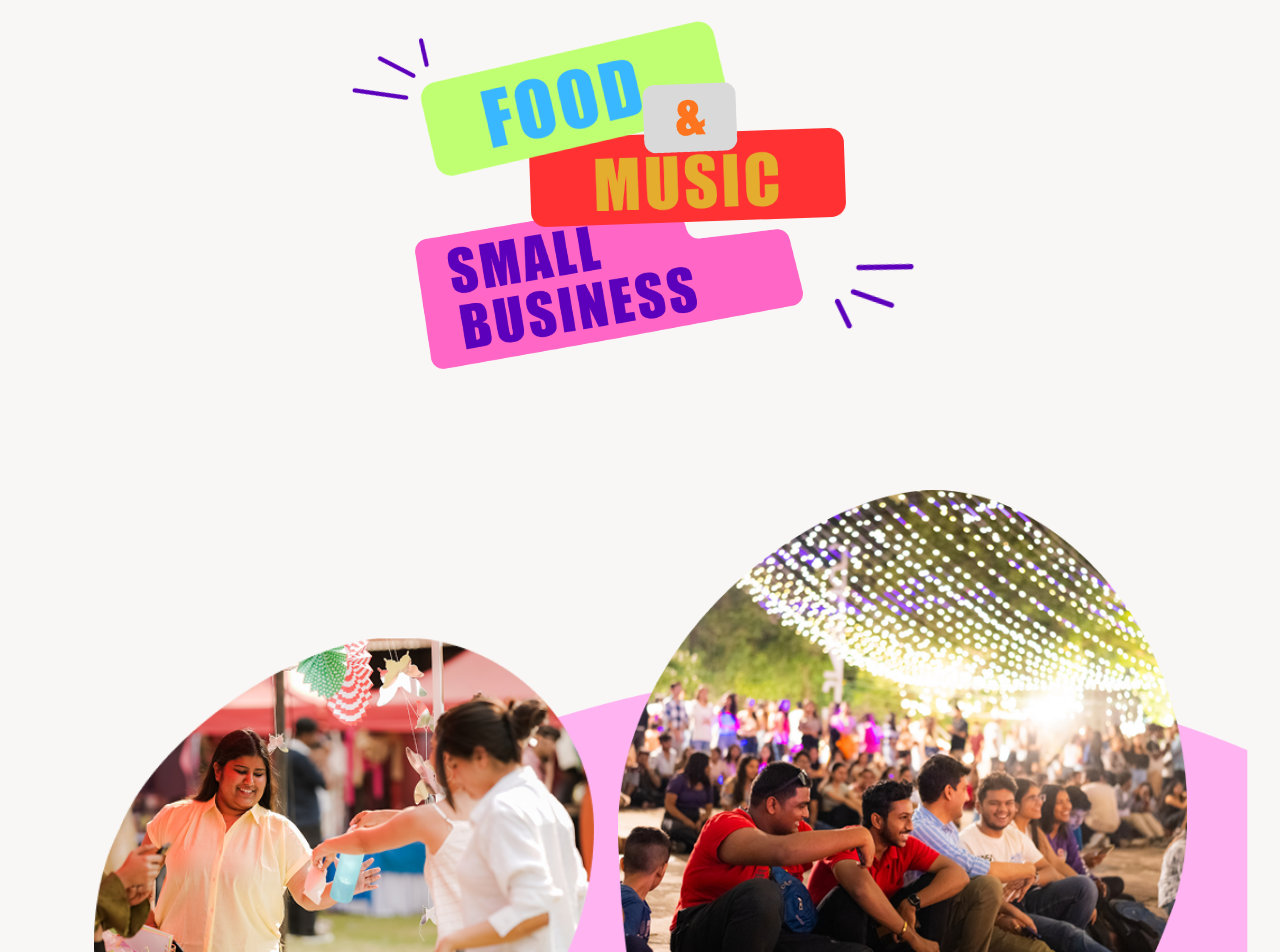
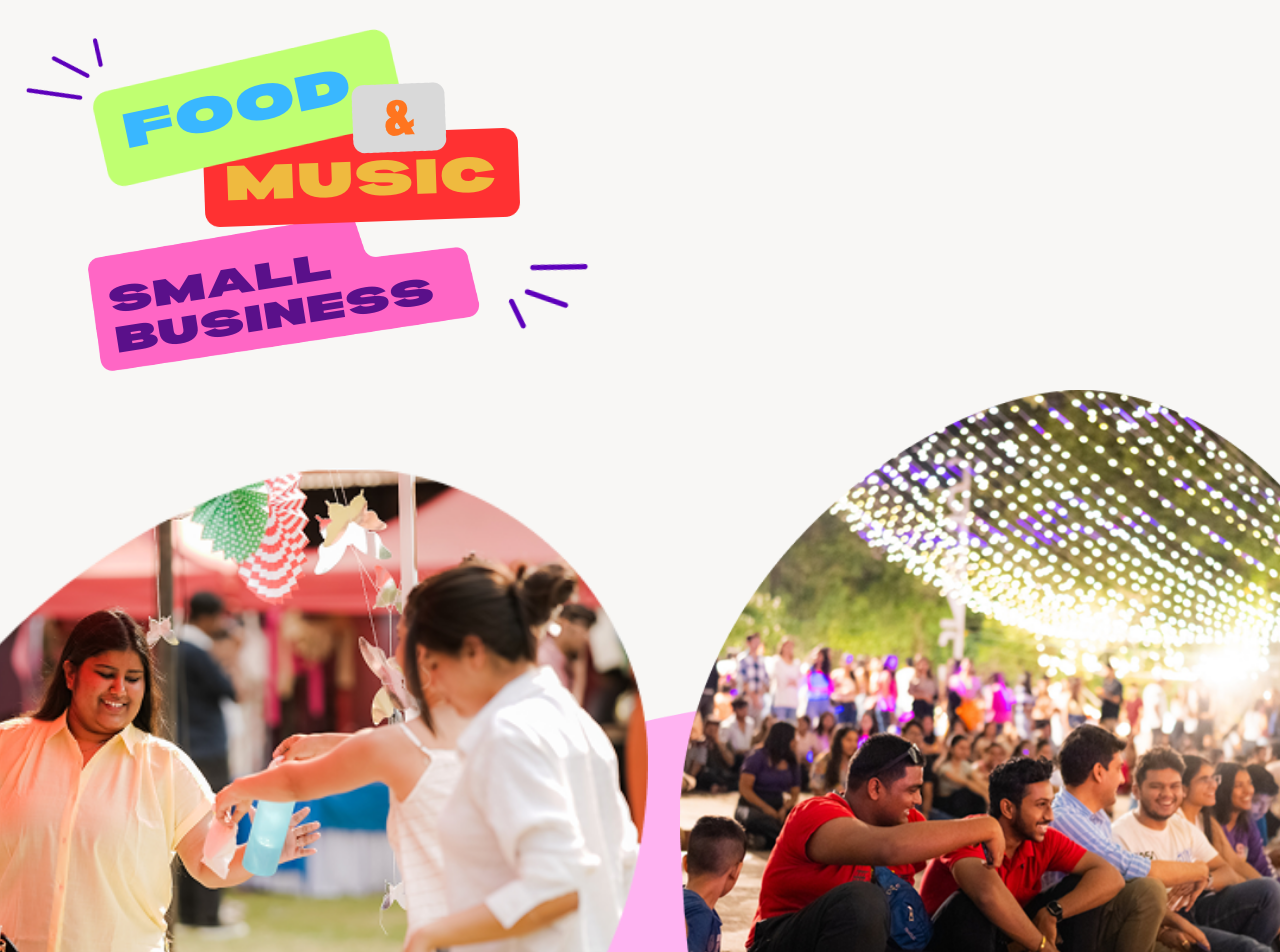
Before and after one commit to VikramJaiswal1202/Flea_Fair, a Next.js app: page / in a window 1280 px wide. Shown: the part 580-1532 px from the top of the page. Built offline with nearby package versions, Linux system fonts and the light colour scheme.

Commit message:
major changes

```diff
--- a/components/FoundersNote.tsx
+++ b/components/FoundersNote.tsx
@@ -174,7 +174,7 @@ export default function Page() {
           viewport={{ once: true, margin: "-100px" }}
           variants={fadeInUp}
         >
-          <div className="w-full max-w-[2000px]">
+          <div className="w-full max-w-[500px]">
             {/* Responsive Founder's Note */}
             <div className="relative">
               {/* Mobile Layout - Stacked */}
@@ -222,7 +222,7 @@ export default function Page() {
 
               {/* Desktop Layout - Custom responsive version */}
               <div className="hidden md:block relative py-20 overflow-visible">
-                <div className="absolute top-1/2 transform -translate-y-1/2 bg-[#60C0FF] left-0 w-[98%] h-[380px] rounded-r-[120px] rounded-l-[30px] z-0"></div>
+
 
                 <div className="relative z-10 w-full pl-[420px] lg:pl-[480px] pr-16 lg:pr-20">
                   <h2 className="text-4xl lg:text-5xl font-extrabold mb-8 tracking-wide uppercase text-[#064789]">
--- a/components/HeroSection.tsx
+++ b/components/HeroSection.tsx
@@ -1,6 +1,6 @@
 import React from 'react';
 import Image from 'next/image';
-import { motion } from 'framer-motion';
+import { motion, easeInOut } from 'framer-motion';
 
 /* ---------------- Animations ---------------- */
 
@@ -27,7 +27,7 @@ const stickerScaleIn = {
   animate: { scale: 1, opacity: 1 },
   transition: {
     duration: 0.8,
-    ease: [0.65, 0, 0.35, 1],
+    ease: easeInOut,
     delay: 3.2,
   },
 };
@@ -36,44 +36,40 @@ const stickerScaleIn = {
 
 export const HeroSection = () => {
   return (
-    <section className="relative w-full overflow-hidden">
+    <section className="relative w-full overflow-visible">
 
-      {/* ================= Pink Background (FULL WIDTH) ================= */}
+      {/* ================= Pink Background (FULL WIDTH - Aligned with Images) ================= */}
       <div className="
         absolute
-        inset-x-0
-        bottom-[0%]
+        left-1/2
+        -translate-x-1/2
+        w-screen
+        bottom-0
+        min-h-72 sm:min-h-80 md:min-h-screen lg:min-h-screen xl:min-h-screen
         flex
         justify-center
+        items-end
         z-0
         pointer-events-none
-      ">
-        <div className="
-          w-[400%]
-          max-w-[3500px]
-
       ">
         <Image
           src="/subtract.png"
           alt="Pink background shape"
           width={3000}
           height={1500}
-            className="w-full h-full opacity-90"
+          className="w-screen h-auto opacity-90 object-cover object-bottom"
           priority
         />
-        </div>
       </div>
 
 
       <div className="
         relative
         z-20
-        max-w-15xl
+        max-w-7xl
         mx-auto
         flex
         flex-col
-        items-center
-        justify-center
         mt-8 sm:mt-12 md:mt-16 lg:mt-20
         px-4 sm:px-6 md:px-8
       ">
@@ -82,43 +78,85 @@ export const HeroSection = () => {
         <div className="
           relative
           w-full
-          max-w-[280px] sm:max-w-[350px] md:max-w-[420px] lg:max-w-[500px]
+          max-w-[400px] sm:max-w-[420px] md:max-w-[300px] lg:max-w-[400px] xl:max-w-[500px]
           aspect-[1.1/1]
-          mb-2 sm:mb-3 md:mb-5
+          mb-0 sm:mb-1 md:-mb-8 lg:-mb-12 xl:-mb-20
           pointer-events-none
           z-30
+          mx-auto md:mx-0
         ">
+          {/* Small Business Sticker */}
+          <div>
             <motion.img
-            src="/small_buisness2.png"
+              src="/small_buisness.png"
               alt="Small Business"
-            className="absolute bottom-[23%] left-[5%] w-[78%] -rotate-[2deg] z-20"
+              className="absolute bottom-[23%] left-[5%] w-[78%] -rotate-2 z-20"
               {...stickerScaleIn}
             />
+            <span className="font-benoru text-[#5a108a]
+                  text-2xl
+                  sm:text-2xl
+                  md:text-xl
+                  lg:text-2xl
+                  xl:text-4xl
+                  absolute bottom-[31%] left-[9%] w-[78%] -rotate-[9deg] z-20
+                  ">
+              SMALL BUSINESS
+            </span>
+          </div>
 
+          {/* Food Sticker */}
+          <div>
             <motion.img
-            src="/food2.png"
+              src="/FOOD.png"
               alt="Food"
-            className="absolute top-[4%] left-[6%] w-[62%] -rotate-[6deg] z-30"
+              className="absolute top-[6%] left-[6%] w-[62%] -rotate-6 z-30"
               {...stickerScaleIn}
               transition={{ delay: 3.3 }}
             />
+            <span className="font-benoru text-[#39B7FF]
+                  text-3xl
+                  sm:text-3xl
+                  md:text-2xl
+                  lg:text-3xl
+                  xl:text-5xl
+                  absolute top-[13%] left-[11%] w-[62%] -rotate-12 z-30
+                  ">
+              FOOD
+            </span>
+          </div>
 
+          {/* & Symbol */}
           <motion.img
             src="/&2.png"
             alt="And"
-            className="absolute top-[14%] left-[50%] w-[20%] rotate-[4deg] z-40"
+            className="absolute top-[14%] left-[57%] w-[20%] rotate-[4deg] z-40"
             {...stickerScaleIn}
             transition={{ delay: 3.4 }}
           />
 
+          {/* Music Sticker */}
+          <div>
             <motion.img
-            src="/music2.png"
+              src="/music.png"
               alt="Music"
-            className="absolute top-[26%] left-[28%] w-[63%] -rotate-[2deg] z-20"
+              className="absolute top-[26%] left-[28%] w-[63%] -rotate-2 z-20"
               {...stickerScaleIn}
               transition={{ delay: 3.35 }}
             />
+            <span className="font-benoru text-[#EFBA3F]
+                  text-3xl
+                  sm:text-3xl
+                  md:text-2xl
+                  lg:text-3xl
+                  xl:text-5xl
+                  absolute top-[30%] left-[32%] w-[63%] -rotate-2 z-20
+                  ">
+              MUSIC
+            </span>
+          </div>
 
+          {/* Decorative elements */}
           <motion.img
             src="/left.png"
             alt="Left decoration"
@@ -136,16 +174,15 @@ export const HeroSection = () => {
           />
         </div>
 
-        {/* -------- Hero Images -------- */}
+        {/* -------- Hero Images - Always Horizontal -------- */}
         <div className="
           relative
           w-full
           flex
-          flex-col
-          md:flex-row
+          flex-row
           items-end
           justify-center
-          gap-3 sm:gap-4 md:gap-4 lg:gap-6
+          gap-2 sm:gap-3 md:gap-4 lg:gap-6 xl:gap-8
           z-20
         ">
 
@@ -153,19 +190,19 @@ export const HeroSection = () => {
             className="
               relative
               w-full
-              max-w-[280px] sm:max-w-[350px] md:max-w-[400px] lg:max-w-[500px]
-              order-2 md:order-1
+              max-w-[180px] sm:max-w-60 md:max-w-96 lg:max-w-2xl xl:max-w-3xl 2xl:max-w-2xl
+              shrink-0
             "
             initial="hidden"
             animate="visible"
             variants={slideInRight}
-            whileHover={{ scale: 1.05, rotate: 2 }}
+            whileHover={{ rotate: 2 }}
           >
             <Image
               src="/hero2.png"
               alt="Hero Image 2"
-              width={500}
-              height={500}
+              width={800}
+              height={800}
               className="w-full h-auto rounded-2xl md:rounded-3xl object-cover"
             />
           </motion.div>
@@ -174,19 +211,19 @@ export const HeroSection = () => {
             className="
               relative
               w-full
-              max-w-[300px] sm:max-w-[380px] md:max-w-[450px] lg:max-w-[569px]
-              order-1 md:order-2
+              max-w-[200px] sm:max-w-[260px] md:max-w-[420px] lg:max-w-[580px] xl:max-w-[720px] 2xl:max-w-[750px]
+              shrink-0
             "
             initial="hidden"
             animate="visible"
             variants={fadeInScale}
-            whileHover={{ scale: 1.05, rotate: -2 }}
+            whileHover={{ rotate: -2 }}
           >
             <Image
               src="/hero1.png"
               alt="Hero Image 1"
-              width={569}
-              height={569}
+              width={800}
+              height={800}
               className="w-full h-auto rounded-2xl md:rounded-3xl object-cover"
             />
           </motion.div>
--- a/components/InfoSection.tsx
+++ b/components/InfoSection.tsx
@@ -58,7 +58,7 @@ const InfoSection: React.FC = () => {
                   text-3xl
                   sm:text-3xl
                   md:text-4xl
-                  lg:text-[2.5rem]
+                  lg:text-[2.3rem]
                   -rotate-6
                   pl-8">
                 SMALL BUSINESS
--- a/components/Stickers.tsx
+++ b/components/Stickers.tsx
@@ -1,12 +1,12 @@
 "use client";
 import React from "react";
-import { motion } from "framer-motion";
+import { motion, cubicBezier } from "framer-motion";
 
 export const StickerCluster: React.FC = () => {
   const scaleIn = {
     initial: { scale: 0.7, opacity: 0 },
     animate: { scale: 1, opacity: 1 },
-    transition: { duration: 0.8, ease: [0.65, 0, 0.35, 1] },
+    transition: { duration: 0.8, ease: cubicBezier(0.65, 0, 0.35, 1) },
   };
 
   return (
@@ -17,16 +17,16 @@ export const StickerCluster: React.FC = () => {
         <motion.img
           src="/SMALL_BUISNESS.png"
           alt="Small Business"
-          className="absolute bottom-[28%] left-[10%] w-[78%] sm:w-[76%] md:w-[78%] -rotate-[2deg] z-20"
+          className="absolute bottom-[28%] left-[10%] w-[78%] sm:w-[76%] md:w-[78%] -rotate-2 z-20"
           {...scaleIn}
         />
 
         <motion.img
-          src="/FOOD.png"
+          src=""
           alt="Food"
-          className="absolute top-[4%] left-[6%] w-[62%] sm:w-[60%] md:w-[62%] -rotate-[6deg] z-30"
+          className="absolute top-[4%] left-[6%] w-[62%] sm:w-[60%] md:w-[62%] -rotate-6 z-30"
           {...scaleIn}
-          transition={{ delay: 0.1, duration: 0.8, ease: [0.65, 0, 0.35, 1] }}
+          transition={{ delay: 0.1, duration: 0.8, ease: cubicBezier(0.65, 0, 0.35, 1) }}
         />
 
         <motion.img
@@ -34,15 +34,15 @@ export const StickerCluster: React.FC = () => {
           alt="And"
           className="absolute top-[14%] left-[50%] w-[20%] sm:w-[18%] md:w-[20%] rotate-[4deg] z-40"
           {...scaleIn}
-          transition={{ delay: 0.2, duration: 0.8, ease: [0.65, 0, 0.35, 1] }}
+          transition={{ delay: 0.2, duration: 0.8, ease: cubicBezier(0.65, 0, 0.35, 1) }}
         />
 
         <motion.img
           src="/music.png"
           alt="Music"
-          className="absolute top-[26%] left-[28%] w-[63%] sm:w-[61%] md:w-[63%] -rotate-[2deg] z-20"
+          className="absolute top-[26%] left-[28%] w-[63%] sm:w-[61%] md:w-[63%] -rotate-2 z-20"
           {...scaleIn}
-          transition={{ delay: 0.15, duration: 0.8, ease: [0.65, 0, 0.35, 1] }}
+          transition={{ delay: 0.15, duration: 0.8, ease: cubicBezier(0.65, 0, 0.35, 1) }}
         />
 
         <motion.img
@@ -50,7 +50,7 @@ export const StickerCluster: React.FC = () => {
           alt="Left decoration"
           className="absolute top-[6%] left-[-8%] sm:left-[-6%] md:left-[-8%] w-[16%] sm:w-[15%] md:w-[16%] -rotate-[8deg] z-10"
           {...scaleIn}
-          transition={{ delay: 0.25, duration: 0.8, ease: [0.65, 0, 0.35, 1] }}
+          transition={{ delay: 0.25, duration: 0.8, ease: cubicBezier(0.65, 0, 0.35, 1) }}
         />
 
         <motion.img
@@ -58,7 +58,7 @@ export const StickerCluster: React.FC = () => {
           alt="Right decoration"
           className="absolute bottom-[30%] right-[-4%] sm:right-[-3%] md:right-[-4%] w-[15%] sm:w-[14%] md:w-[15%] rotate-[8deg] z-10"
           {...scaleIn}
-          transition={{ delay: 0.3, duration: 0.8, ease: [0.65, 0, 0.35, 1] }}
+          transition={{ delay: 0.3, duration: 0.8, ease: cubicBezier(0.65, 0, 0.35, 1) }}
         />
       </div>
     </section>
```
Also changed, not shown: app/page.tsx (+18 -6 lines). Lines whose indentation alone changed are shown as unchanged.
